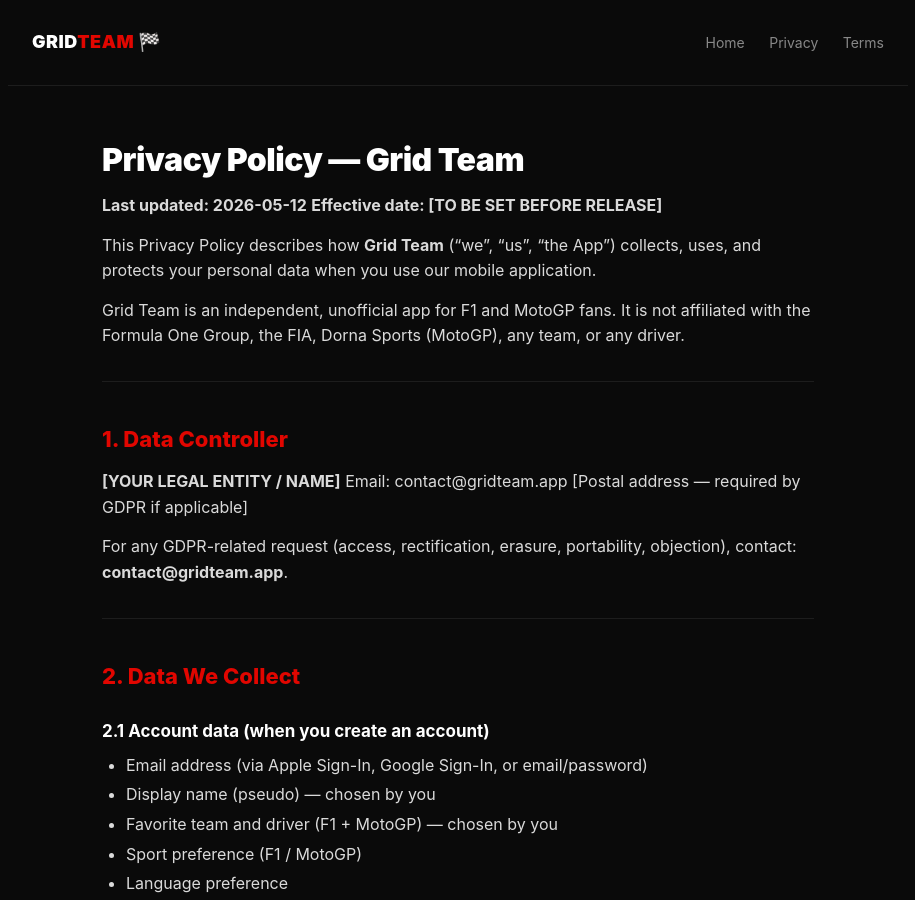
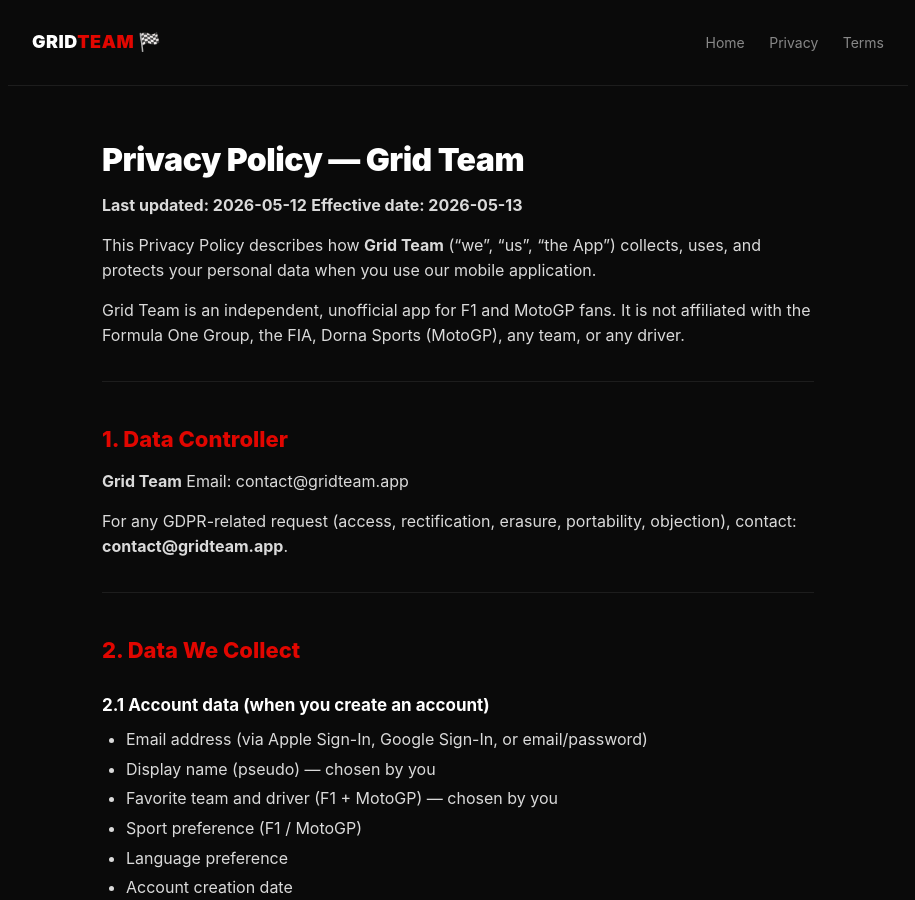
Before and after one commit to gridteam-app/gridteam-legal, a Jekyll site: the page built from privacy.md, in a window 1280 px wide and 900 px high. Shown: the whole window, without its empty margins (182-1097 px from the left). Built offline with Jekyll 4.4.1, drawn with Linux system fonts in a browser that asks for light colours.

Commit message:
Replace template placeholders with Grid Team identity

```diff
--- a/privacy.md
+++ b/privacy.md
@@ -7,7 +7,7 @@ permalink: /privacy/
 # Privacy Policy — Grid Team
 
 **Last updated: 2026-05-12**
-**Effective date: [TO BE SET BEFORE RELEASE]**
+**Effective date: 2026-05-13**
 
 This Privacy Policy describes how **Grid Team** ("we", "us", "the App") collects, uses, and protects your personal data when you use our mobile application.
 
@@ -17,9 +17,9 @@ Grid Team is an independent, unofficial app for F1 and MotoGP fans. It is not af
 
 ## 1. Data Controller
 
-**[YOUR LEGAL ENTITY / NAME]**
+**Grid Team**
 Email: contact@gridteam.app
-[Postal address — required by GDPR if applicable]
+
 
 For any GDPR-related request (access, rectification, erasure, portability, objection), contact: **contact@gridteam.app**.
 
```
Also changed, not shown: terms.md (+2 -2 lines).
